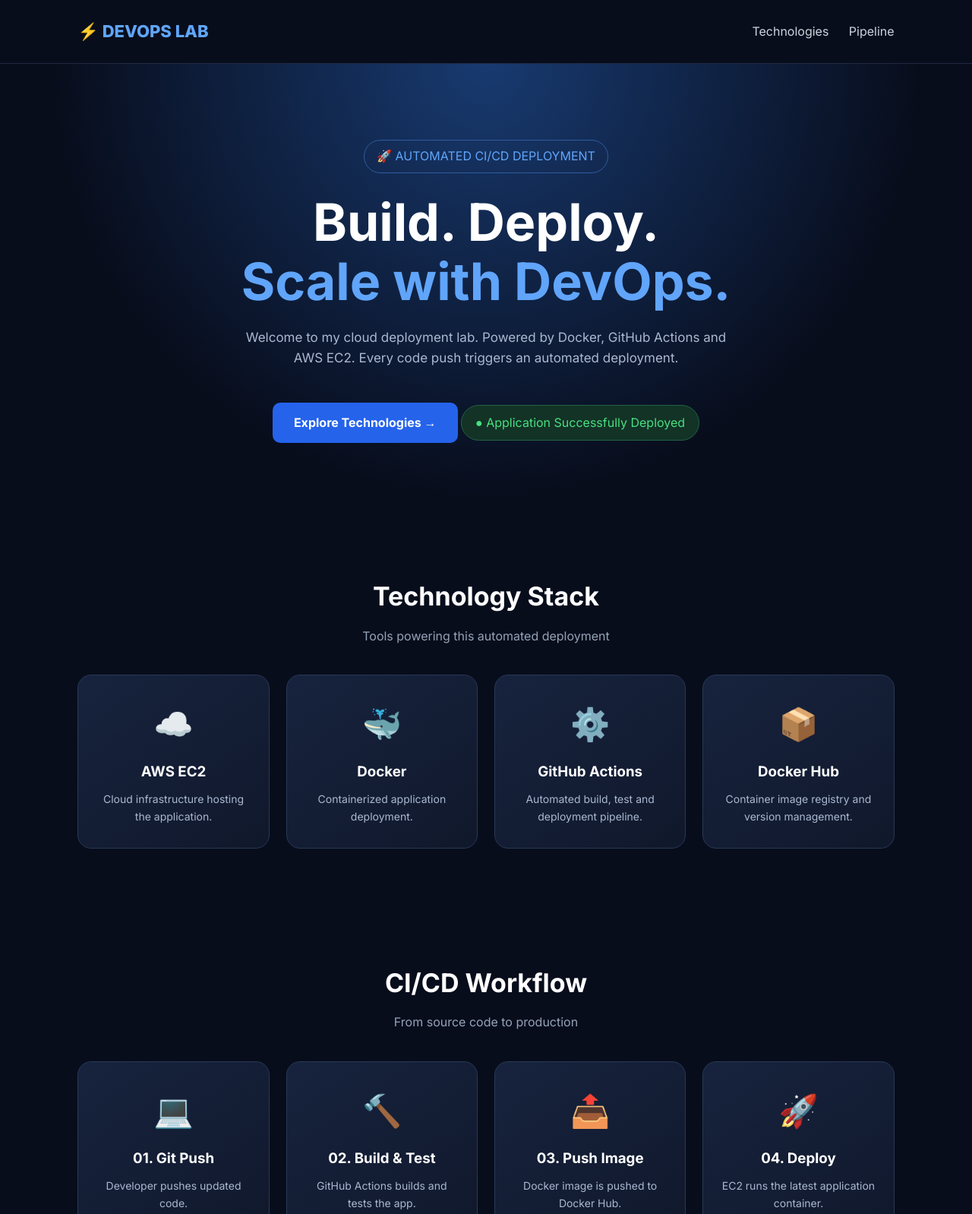
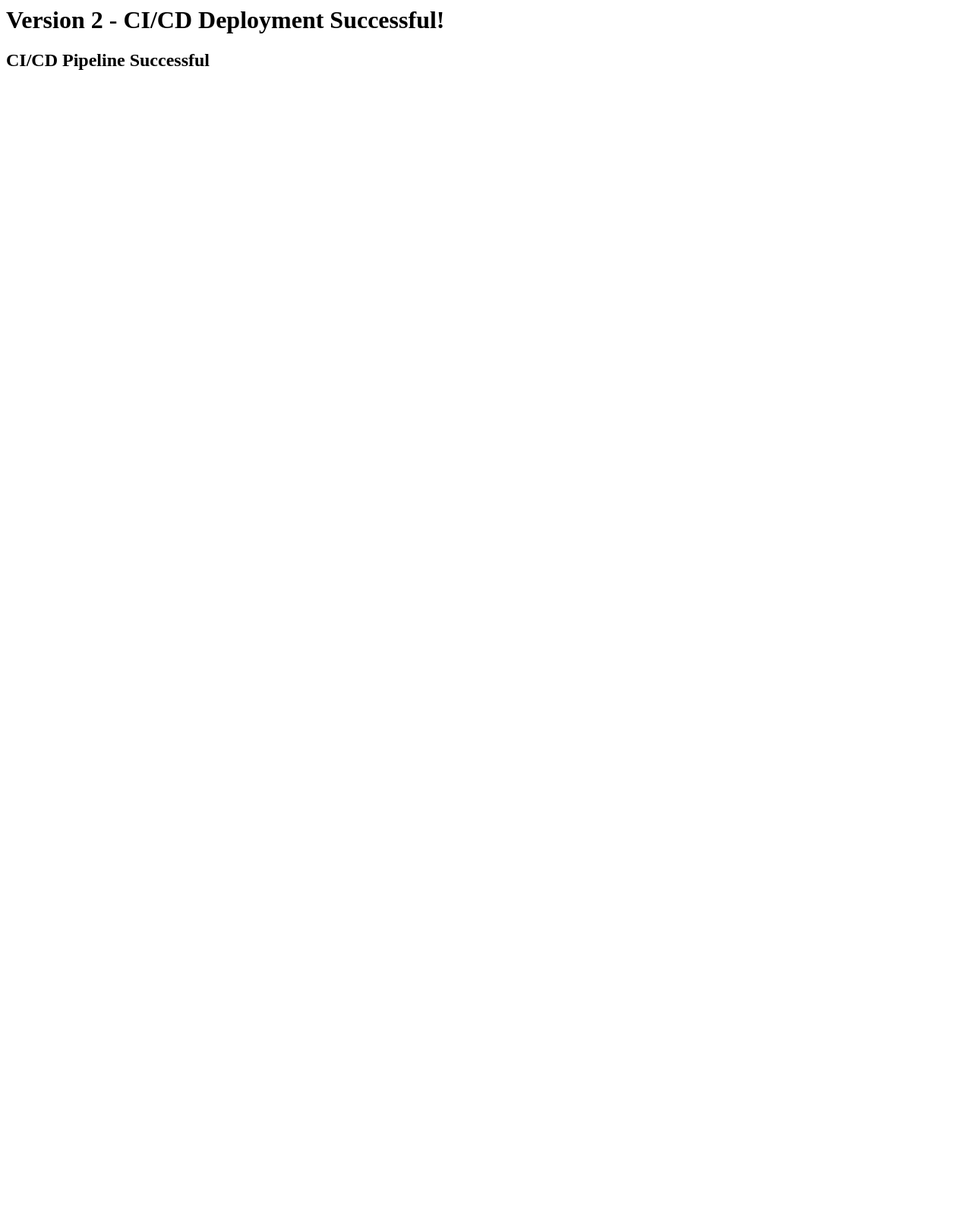
Before and after one commit to Mohdshaiqh/simple-cicd-app, a plain HTML site: page index.html in a window 1280 px wide. Shown: the top 1598 px of the page at 76% size. After the commit the page ends 800 px from the top, so only its background shows below. Drawn offline with Linux system fonts and the light colour scheme.

Commit message:
Revert "upgraded code"
This reverts commit 86aa4b9db0507d494371ad5f59ccaa92051d97b4.

```diff
--- a/index.html
+++ b/index.html
@@ -1,190 +1,9 @@
-
-<!DOCTYPE html>
-<html lang="en">
+<html>
 <head>
-<meta charset="UTF-8">
-<meta name="viewport" content="width=device-width, initial-scale=1.0">
-<title>DevOps CI/CD Dashboard</title>
-
-<link rel="preconnect" href="https://fonts.googleapis.com">
-<link rel="preconnect" href="https://fonts.gstatic.com" crossorigin>
-<link href="https://fonts.googleapis.com/css2?family=Inter:wght@400;500;600;700;800&display=swap" rel="stylesheet">
-
-<style>
-* { margin: 0; padding: 0; box-sizing: border-box; }
-
-body {
-  font-family: 'Inter', sans-serif;
-  background: #080d1c;
-  color: #fff;
-  line-height: 1.6;
-}
-
-nav {
-  display: flex;
-  justify-content: space-between;
-  align-items: center;
-  padding: 24px 8%;
-  border-bottom: 1px solid #202943;
-}
-
-.logo { font-size: 22px; font-weight: 800; color: #60a5fa; }
-nav a { color: #cbd5e1; text-decoration: none; margin-left: 22px; }
-
-.hero {
-  padding: 100px 8%;
-  text-align: center;
-  background: radial-gradient(circle at top, #183a70, #080d1c 65%);
-}
-
-.tag {
-  color: #60a5fa;
-  border: 1px solid #315b9c;
-  padding: 8px 16px;
-  border-radius: 30px;
-  display: inline-block;
-  margin-bottom: 25px;
-}
-
-h1 { font-size: clamp(38px, 6vw, 68px); line-height: 1.15; }
-h1 span { color: #60a5fa; }
-
-.hero p {
-  color: #aab8d0;
-  max-width: 650px;
-  margin: 22px auto;
-  font-size: 17px;
-}
-
-.btn {
-  display: inline-block;
-  margin-top: 18px;
-  padding: 14px 28px;
-  background: #2563eb;
-  color: white;
-  border-radius: 10px;
-  text-decoration: none;
-  font-weight: 700;
-}
-
-.section { padding: 75px 8%; text-align: center; }
-.section h2 { font-size: 34px; margin-bottom: 12px; }
-.subtitle { color: #94a3b8; margin-bottom: 38px; }
-
-.cards {
-  display: grid;
-  grid-template-columns: repeat(auto-fit, minmax(220px, 1fr));
-  gap: 22px;
-}
-
-.card {
-  background: linear-gradient(145deg, #17233e, #10182b);
-  border: 1px solid #293957;
-  border-radius: 18px;
-  padding: 30px 22px;
-  transition: transform .3s, border-color .3s;
-}
-
-.card:hover { transform: translateY(-8px); border-color: #60a5fa; }
-.card .icon { font-size: 42px; margin-bottom: 15px; }
-.card h3 { margin-bottom: 10px; }
-.card p { color: #aab8d0; font-size: 14px; }
-
-.status {
-  display: inline-block;
-  margin-top: 25px;
-  color: #4ade80;
-  background: #123326;
-  border: 1px solid #236443;
-  padding: 10px 18px;
-  border-radius: 30px;
-}
-
-footer {
-  text-align: center;
-  padding: 30px;
-  color: #94a3b8;
-  border-top: 1px solid #202943;
-}
-
-@media(max-width: 600px) {
-  nav { padding: 18px 5%; }
-  nav a { margin-left: 8px; font-size: 12px; }
-  .hero { padding: 75px 5%; }
-  .section { padding: 55px 5%; }
-}
-</style>
+    <title>My DevOps App</title>
 </head>
-
 <body>
-
-<nav>
-  <div class="logo">⚡ DEVOPS LAB</div>
-  <div>
-    <a href="#services">Technologies</a>
-    <a href="#pipeline">Pipeline</a>
-  </div>
-</nav>
-
-<section class="hero">
-  <div class="tag">🚀 AUTOMATED CI/CD DEPLOYMENT</div>
-  <h1>Build. Deploy.<br><span>Scale with DevOps.</span></h1>
-  <p>
-    Welcome to my cloud deployment lab.
-    Powered by Docker, GitHub Actions and AWS EC2.
-    Every code push triggers an automated deployment.
-  </p>
-  <a href="#services" class="btn">Explore Technologies →</a>
-  <div class="status">● Application Successfully Deployed</div>
-</section>
-
-<section class="section" id="services">
-  <h2>Technology Stack</h2>
-  <p class="subtitle">Tools powering this automated deployment</p>
-
-  <div class="cards">
-    <div class="card">
-      <div class="icon">☁️</div>
-      <h3>AWS EC2</h3>
-      <p>Cloud infrastructure hosting the application.</p>
-    </div>
-
-    <div class="card">
-      <div class="icon">🐳</div>
-      <h3>Docker</h3>
-      <p>Containerized application deployment.</p>
-    </div>
-
-    <div class="card">
-      <div class="icon">⚙️</div>
-      <h3>GitHub Actions</h3>
-      <p>Automated build, test and deployment pipeline.</p>
-    </div>
-
-    <div class="card">
-      <div class="icon">📦</div>
-      <h3>Docker Hub</h3>
-      <p>Container image registry and version management.</p>
-    </div>
-  </div>
-</section>
-
-<section class="section" id="pipeline">
-  <h2>CI/CD Workflow</h2>
-  <p class="subtitle">From source code to production</p>
-
-  <div class="cards">
-    <div class="card"><div class="icon">💻</div><h3>01. Git Push</h3><p>Developer pushes updated code.</p></div>
-    <div class="card"><div class="icon">🔨</div><h3>02. Build & Test</h3><p>GitHub Actions builds and tests the app.</p></div>
-    <div class="card"><div class="icon">📤</div><h3>03. Push Image</h3><p>Docker image is pushed to Docker Hub.</p></div>
-    <div class="card"><div class="icon">🚀</div><h3>04. Deploy</h3><p>EC2 runs the latest application container.</p></div>
-  </div>
-</section>
-
-<footer>
-  <p>Built with ❤️ | AWS + Docker + GitHub Actions</p>
-  <p>DevOps CI/CD Practical Project | 2026</p>
-</footer>
-
+    <h1>Version 2 - CI/CD Deployment Successful!</h1>
+    <h2>CI/CD Pipeline Successful</h2>
 </body>
 </html>
```
